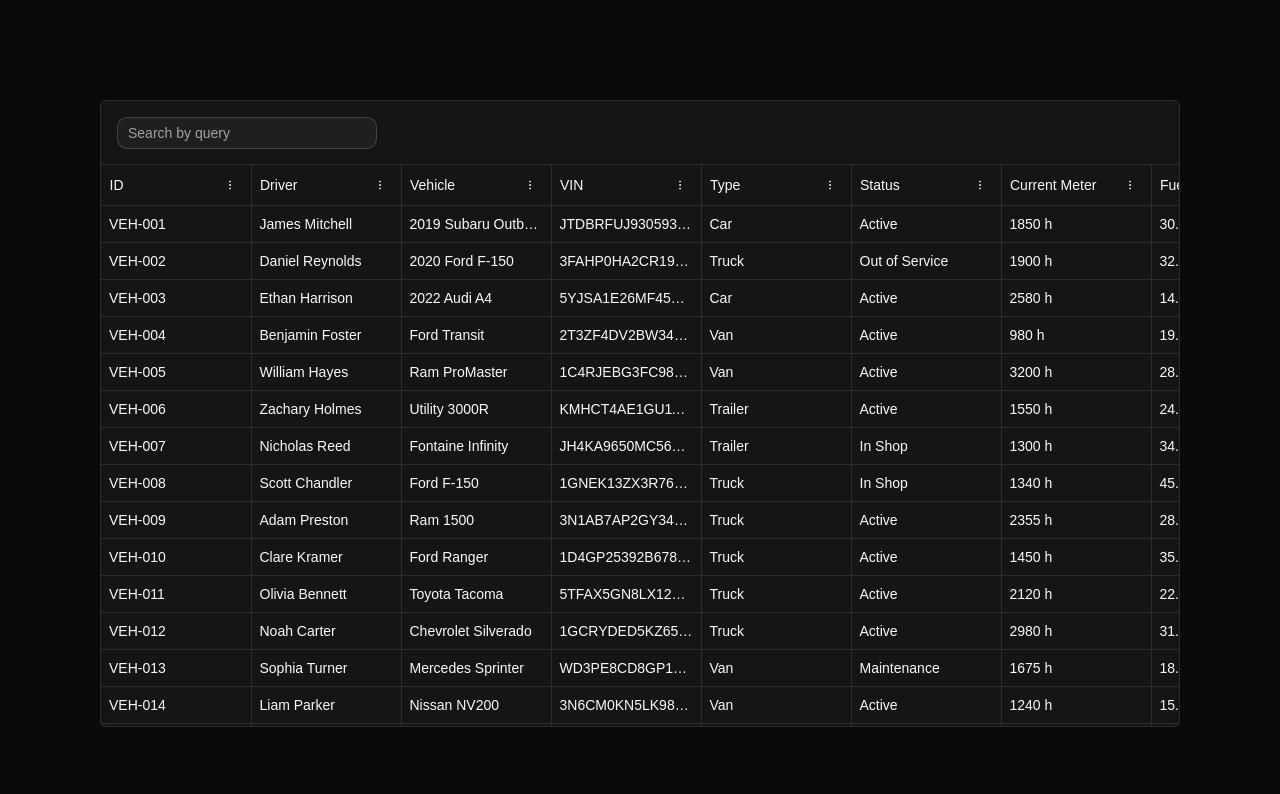
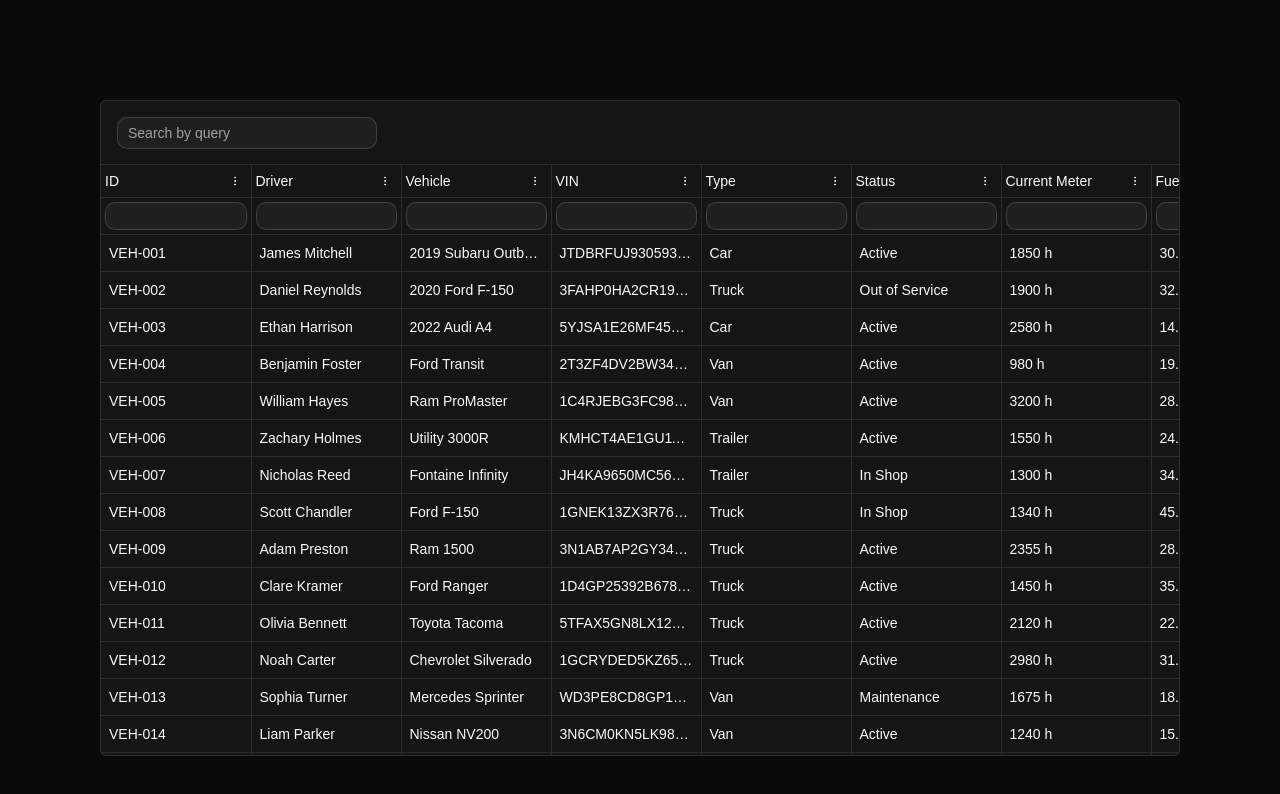
Before and after one commit to jsdev-robin/react-shadcn-table, a React (Vite) app: page / in a window 1280 px wide. Shown: the top 794 px of the page. Built offline with nearby package versions, Linux system fonts and the light colour scheme.

Commit message:
feat: add HeaderFilter component for filtering functionality in GridCenterHead

```diff
--- a/src/package/features/index.ts
+++ b/src/package/features/index.ts
@@ -29,7 +29,6 @@ export const features = tableFeatures({
   filterFns: { includesString: filterFn_includesString },
   sortFns: { alphanumeric: sortFn_alphanumeric, text: sortFn_text },
   columnSizingFeature,
-
   globalFilteringFeature,
 });
 
--- a/src/package/ui/grid/center/GridCenterHead.tsx
+++ b/src/package/ui/grid/center/GridCenterHead.tsx
@@ -2,6 +2,7 @@ import { TableHead } from '@/components/ui/table';
 import type { GridFeatures } from '@/package/features';
 import type { Header, RowData } from '@tanstack/react-table';
 import type { CSSProperties } from 'react';
+import HeaderFilter from '../../header/HeaderFilter';
 import HeaderMenu from '../../header/HeaderMenu';
 import HeaderSort from '../../header/HeaderSort';
 
@@ -17,6 +18,7 @@ const GridCenterHead = ({
     maxWidth: header.getSize(),
     borderRight: '1px solid',
     borderColor: 'var(--border)',
+    padding: 0,
   };
 
   return (
@@ -25,7 +27,7 @@ const GridCenterHead = ({
         <div style={{ display: 'flex', flexDirection: 'column' }}>
           <div
             style={{
-              padding: 0.5,
+              padding: '4px',
               display: 'flex',
               alignItems: 'center',
               justifyContent: 'space-between',
@@ -35,6 +37,7 @@ const GridCenterHead = ({
             <HeaderSort header={header} />
             <HeaderMenu header={header} />
           </div>
+          <HeaderFilter header={header} />
         </div>
       )}
     </TableHead>
--- /dev/null
+++ b/src/package/ui/header/HeaderFilter.tsx
@@ -0,0 +1,23 @@
+import { Input } from '@/components/ui/input';
+import type { GridFeatures } from '@/package/features';
+import type { Header, RowData } from '@tanstack/react-table';
+
+const HeaderFilter = ({
+  header,
+}: {
+  header: Header<GridFeatures, RowData, unknown>;
+}) => {
+  return (
+    <div
+      style={{
+        padding: '4px',
+        width: '100%',
+        borderTop: '1px solid var(--border)',
+      }}
+    >
+      <Input className="h-7" />
+    </div>
+  );
+};
+
+export default HeaderFilter;
```
